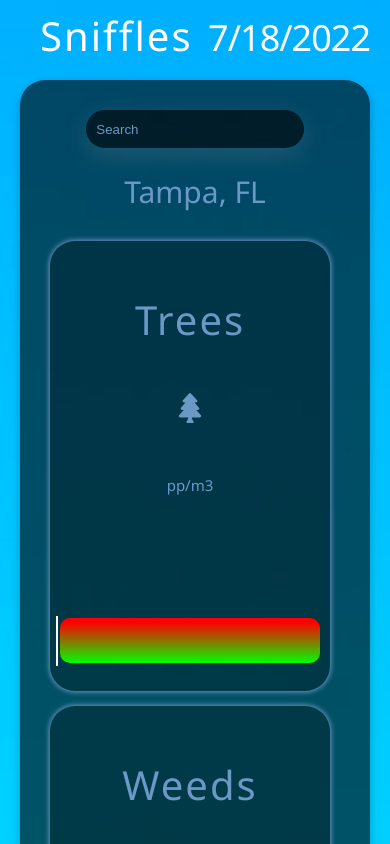
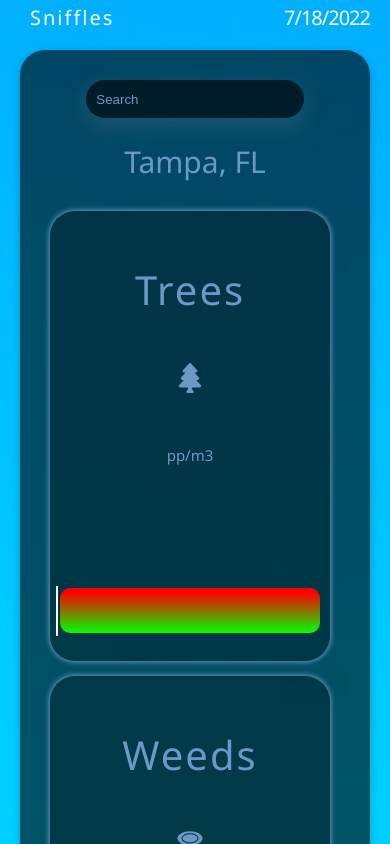
Before and after one commit to jodyvanhoose/sniffles, a React (Create React App) app: page / in a window 390 px wide. Shown: the top 844 px of the page. Built offline with nearby package versions, Linux system fonts and the light colour scheme; no server answers.

Commit message:
changed nav text font size for mobile

```diff
--- a/src/styles/index.scss
+++ b/src/styles/index.scss
@@ -336,5 +336,9 @@
   header{
     margin: 0;
     padding: 0%;
+
+    h1, h2{
+      font-size: 2rem;
+    }
   }
 }
```
